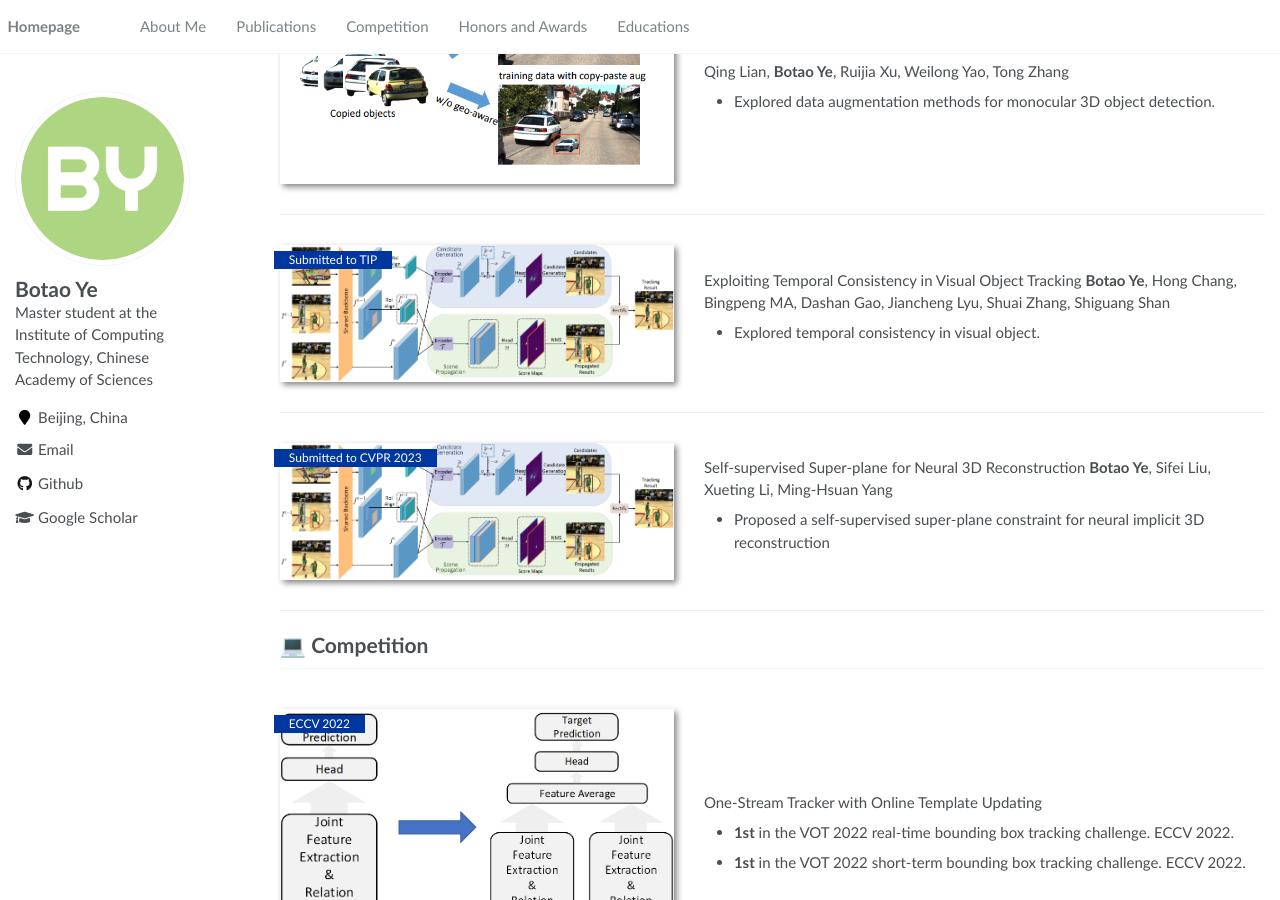
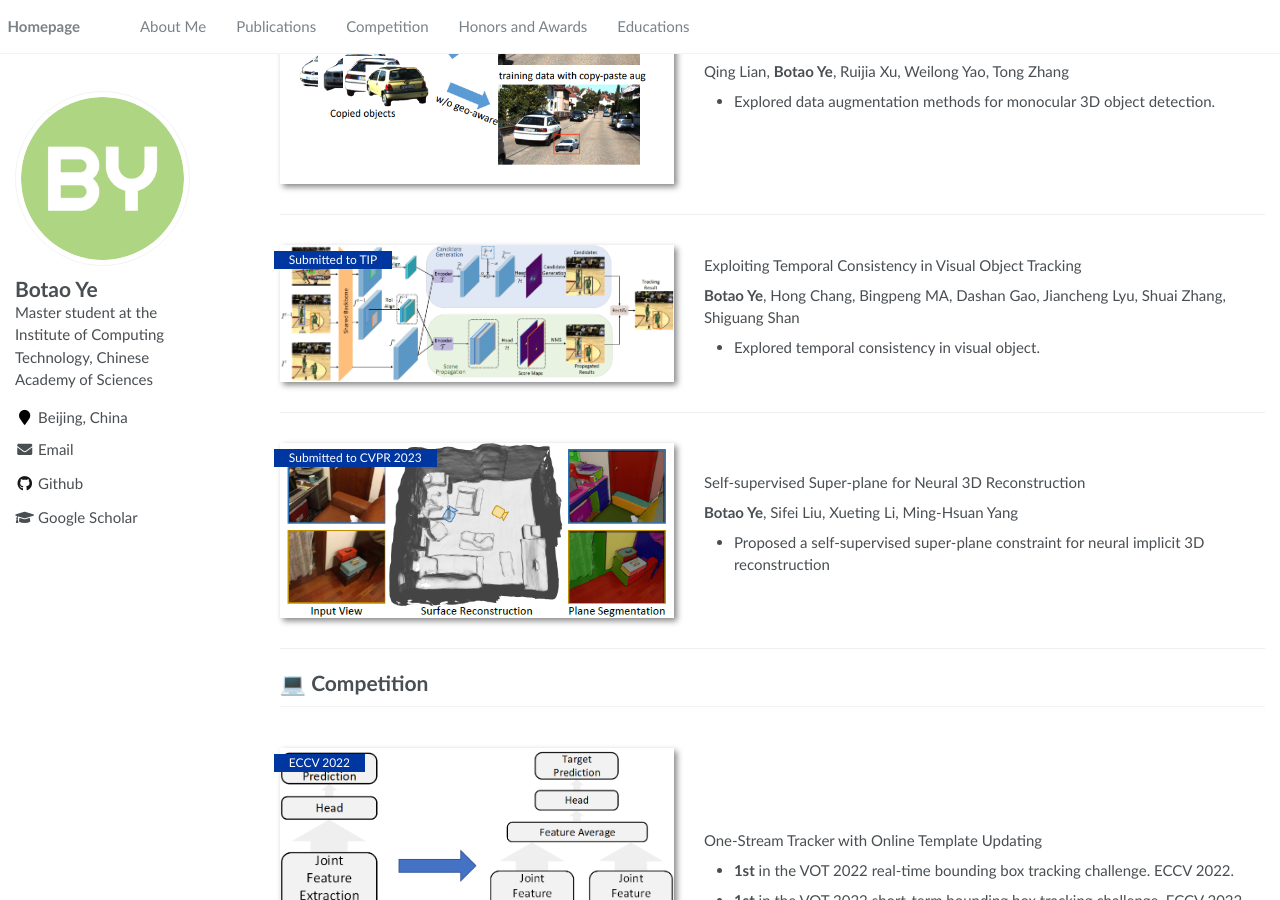
Before and after one commit to alancscv/alancscv.github.io, a Jekyll site: the page built from _pages/about.md, in a window 1280 px wide and 900 px high, scrolled down 508 px. Built offline with Jekyll 4.4.1, drawn with Linux system fonts in a browser that asks for light colours.

Commit message:
Update about.md

```diff
--- a/_pages/about.md
+++ b/_pages/about.md
@@ -57,16 +57,18 @@ Qing Lian, **Botao Ye**, Ruijia Xu, Weilong Yao, Tong Zhang
 <div class='paper-box-text' markdown="1">
 
 Exploiting Temporal Consistency in Visual Object Tracking
+
 **Botao Ye**, Hong Chang, Bingpeng MA, Dashan Gao, Jiancheng Lyu, Shuai Zhang, Shiguang Shan
 
 - Explored temporal consistency in visual object.
 </div>
 </div>
 
-<div class='paper-box'><div class='paper-box-image'><div><div class="badge">Submitted to CVPR 2023</div><img src='images/tcptrack.png' alt="sym" width="100%"></div></div>
+<div class='paper-box'><div class='paper-box-image'><div><div class="badge">Submitted to CVPR 2023</div><img src='images/super_plane.png' alt="sym" width="100%"></div></div>
 <div class='paper-box-text' markdown="1">
 
 Self-supervised Super-plane for Neural 3D Reconstruction
+
 **Botao Ye**, Sifei Liu, Xueting Li, Ming-Hsuan Yang
 
 - Proposed a self-supervised super-plane constraint for neural implicit 3D reconstruction
```
